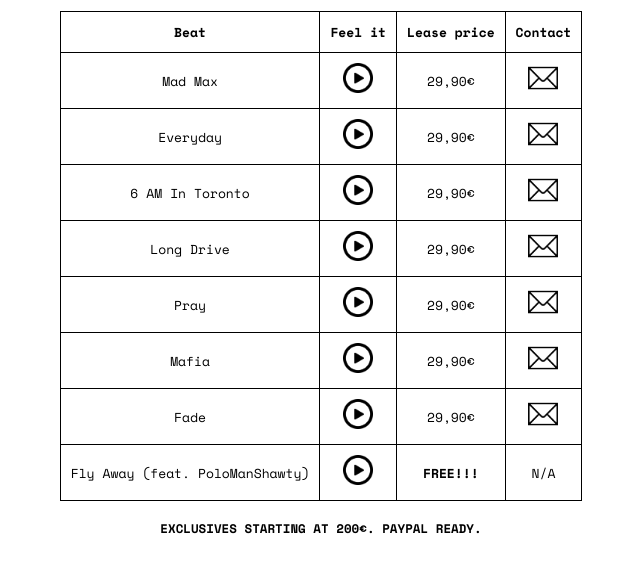
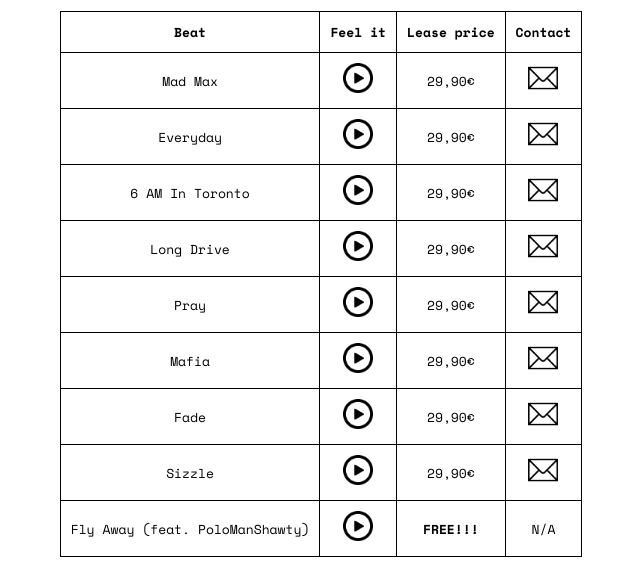
Before and after one commit to thedogpound/thedogpound.co, a plain HTML site: page carlowskisrevenge/index.html in a window 1280 px wide. Shown: the part 166-735 px from the top of the page, without its empty margins (319-959 px from the left). Drawn offline with nearby package versions, Linux system fonts and the light colour scheme.

Commit message:
More beats

```diff
--- a/carlowskisrevenge/index.html
+++ b/carlowskisrevenge/index.html
@@ -102,6 +102,12 @@
           <td><a href="/carlowskisrevenge/contact/"><img src="./images/mail.png" alt="Play" height="30" width="30"></a></td>
       </tr>
       <tr>
+          <td>Sizzle</td>
+          <td><a href="http://dopefile.pk/kgp1ciqt95xb" target="_blank"><img src="./images/play.png" alt="Play" height="30" width="30"></a></td>
+          <td>29,90€</td>
+          <td><a href="/carlowskisrevenge/contact/"><img src="./images/mail.png" alt="Play" height="30" width="30"></a></td>
+      </tr>
+      <tr>
           <td>Fly Away (feat. PoloManShawty)</td>
           <td><a href="http://dopefile.pk/ihh970xhmuka" target="_blank"><img src="./images/play.png" alt="Play" height="30" width="30"></a></td>
           <td><b>FREE!!!</b></td>
```
